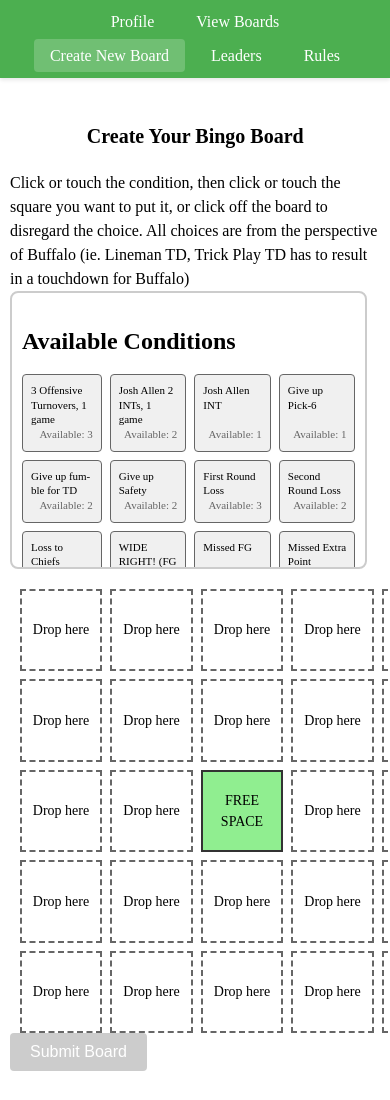
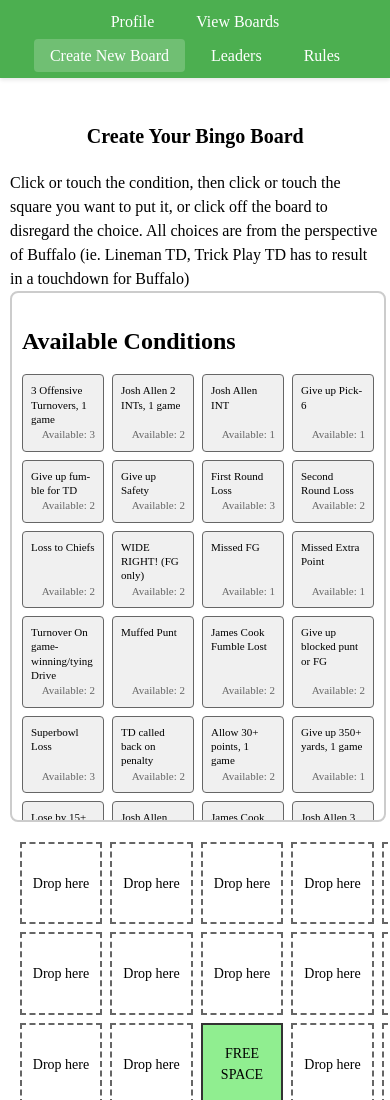
Before and after one commit to anjo-mi/bills-go, a website: page index.html in a window 390 px wide. Shown: the top 1100 px of the page. Drawn offline with Linux system fonts and the light colour scheme; sample sign-in values are in the browser's storage.

Commit message:
styling changes possible

```diff
--- a/css/style.css
+++ b/css/style.css
@@ -463,7 +463,7 @@
 
     .conditions-pool {
         width: 90%;
-        max-height: 30vh;
+        max-height: 50vh;
         float: left;
         margin-right: 2rem;
     }
@@ -510,8 +510,8 @@
     }
 
     .conditions-pool {
-        width: 90%;
-        max-height: 30vh;
+        width: 95%;
+        max-height: 60vh;
         float: none;
         margin-right: 0;
     }
```
